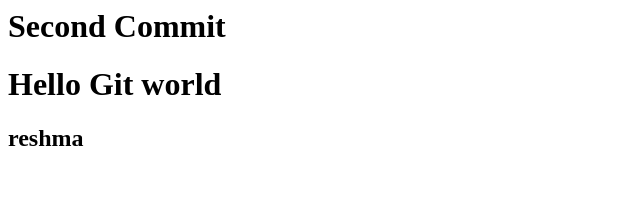
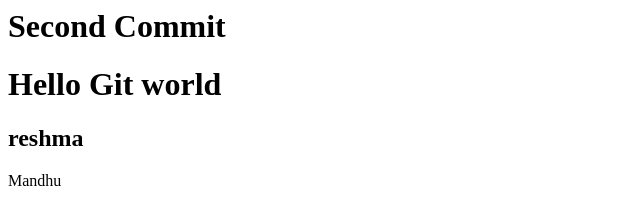
Before and after one commit to Finexponent/fin-frontend-service, a plain HTML site: page index.html in a window 1280 px wide. Shown: the full height of the page, 0-640 px from the left. Drawn offline with Linux system fonts and the light colour scheme.

Commit message:
test merge conflict

```diff
--- a/index.html
+++ b/index.html
@@ -1,3 +1,4 @@
 <h1>Second Commit</h1>
 <h1>Hello Git world</h1>
 <h2>reshma</h2>
+<p>Mandhu</p>
```
